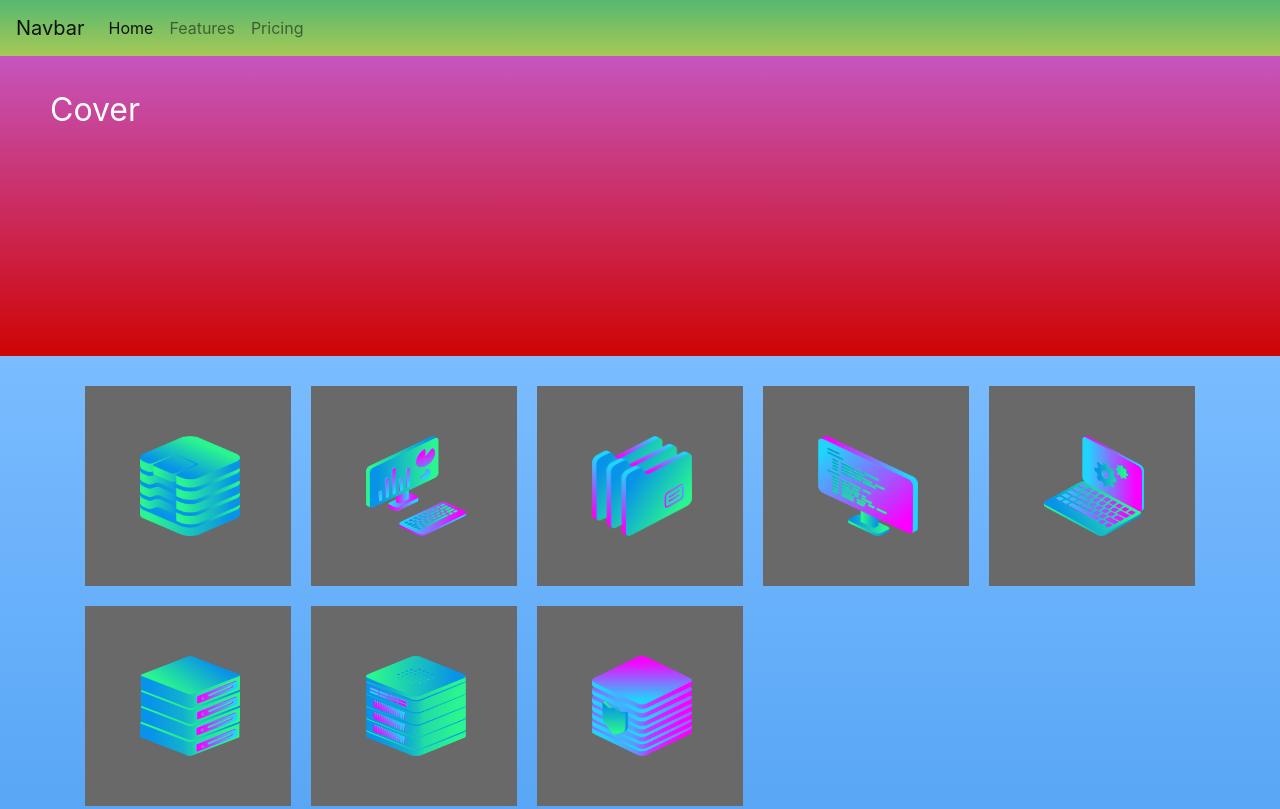
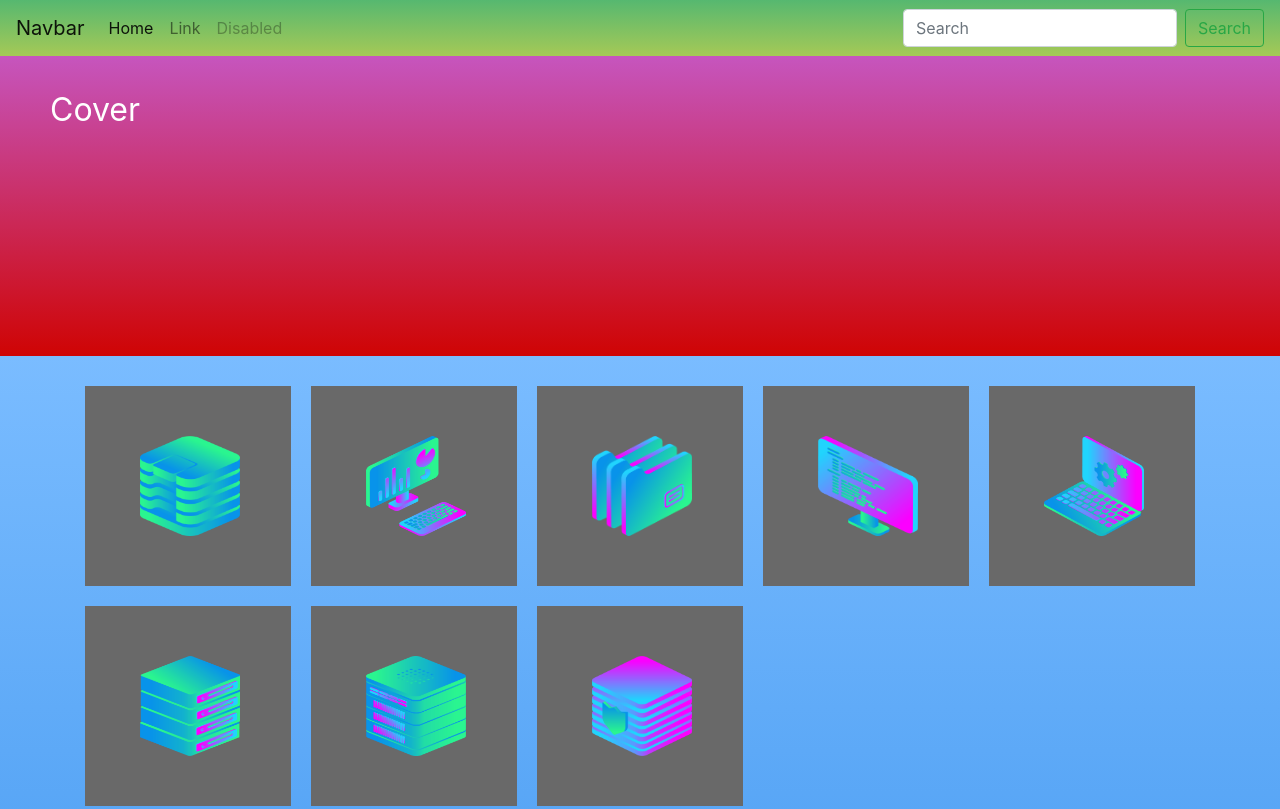
Before and after one commit to joewilson04/layout-master, a plain HTML site: page index.html in a window 1280 px wide. Shown: the top 809 px of the page. Drawn offline with nearby package versions, Linux system fonts and the light colour scheme.

```diff
--- a/index.html
+++ b/index.html
@@ -6,31 +6,28 @@
   <link rel="stylesheet" href="https://stackpath.bootstrapcdn.com/bootstrap/4.5.2/css/bootstrap.min.css" integrity="sha384-JcKb8q3iqJ61gNV9KGb8thSsNjpSL0n8PARn9HuZOnIxN0hoP+VmmDGMN5t9UJ0Z" crossorigin="anonymous">
 </head>
 <body>
-  <nav class="navbar navbar-expand-lg navbar-light">
+  <nav class="navbar navbar-expand-lg navbar-light bg-light">
     <a class="navbar-brand" href="#">Navbar</a>
-    <button class="navbar-toggler" type="button" data-toggle="collapse" data-target="#navbarNavDropdown" aria-controls="navbarNavDropdown" aria-expanded="false" aria-label="Toggle navigation">
+    <button class="navbar-toggler" type="button" data-toggle="collapse" data-target="#navbarTogglerDemo02" aria-controls="navbarTogglerDemo02" aria-expanded="false" aria-label="Toggle navigation">
       <span class="navbar-toggler-icon"></span>
     </button>
-    <div class="collapse navbar-collapse" id="navbarNavDropdown">
-      <ul class="navbar-nav">
+
+    <div class="collapse navbar-collapse" id="navbarTogglerDemo02">
+      <ul class="navbar-nav mr-auto mt-2 mt-lg-0">
         <li class="nav-item active">
           <a class="nav-link" href="#">Home <span class="sr-only">(current)</span></a>
         </li>
         <li class="nav-item">
-          <a class="nav-link" href="#">Features</a>
+          <a class="nav-link" href="#">Link</a>
         </li>
         <li class="nav-item">
-          <a class="nav-link" href="#">Pricing</a>
-        </li>
-        <li class="nav-item dropdown">
-
-          <div class="dropdown-menu" aria-labelledby="navbarDropdownMenuLink">
-            <a class="dropdown-item" href="#">Action</a>
-            <a class="dropdown-item" href="#">Another action</a>
-            <a class="dropdown-item" href="#">Something else here</a>
-          </div>
+          <a class="nav-link disabled" href="#" tabindex="-1" aria-disabled="true">Disabled</a>
         </li>
       </ul>
+      <form class="form-inline my-2 my-lg-0">
+        <input class="form-control mr-sm-2" type="search" placeholder="Search">
+        <button class="btn btn-outline-success my-2 my-sm-0" type="submit">Search</button>
+      </form>
     </div>
   </nav>
 
```
